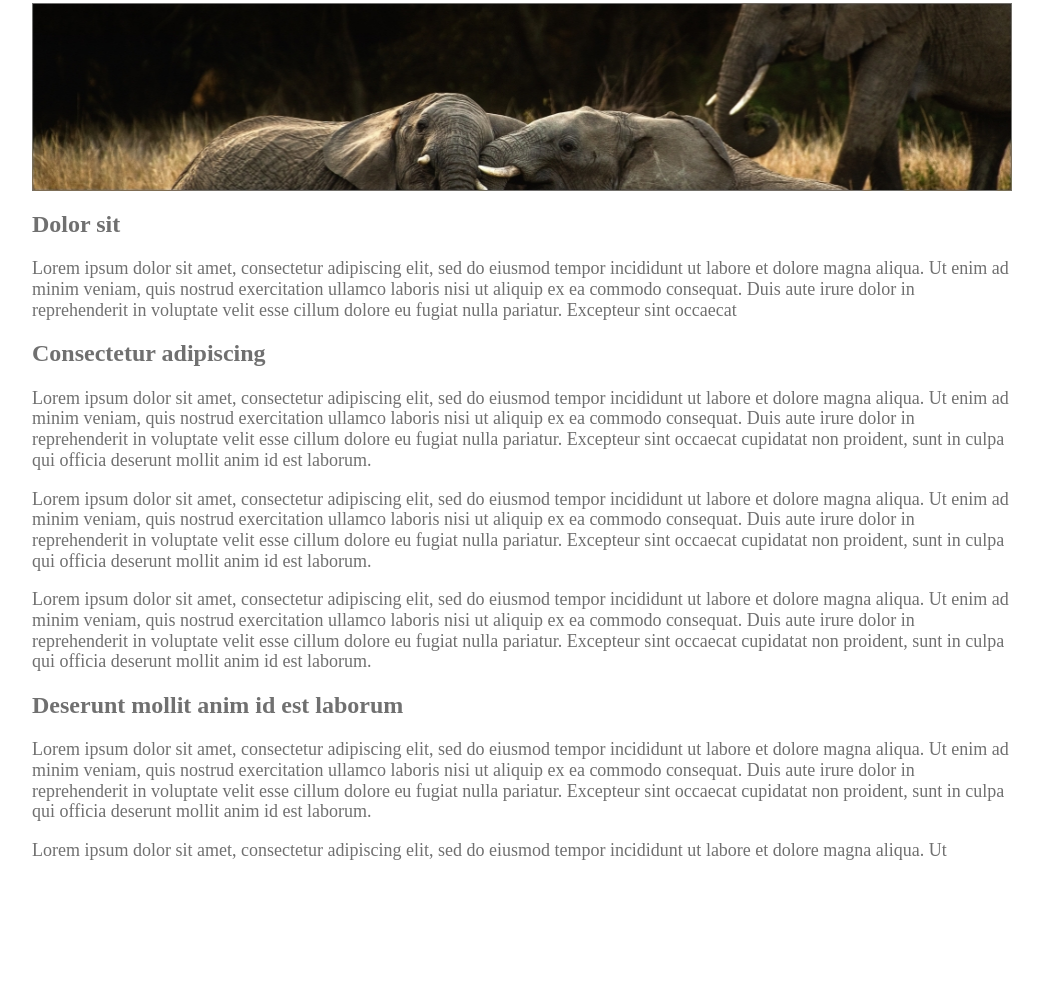
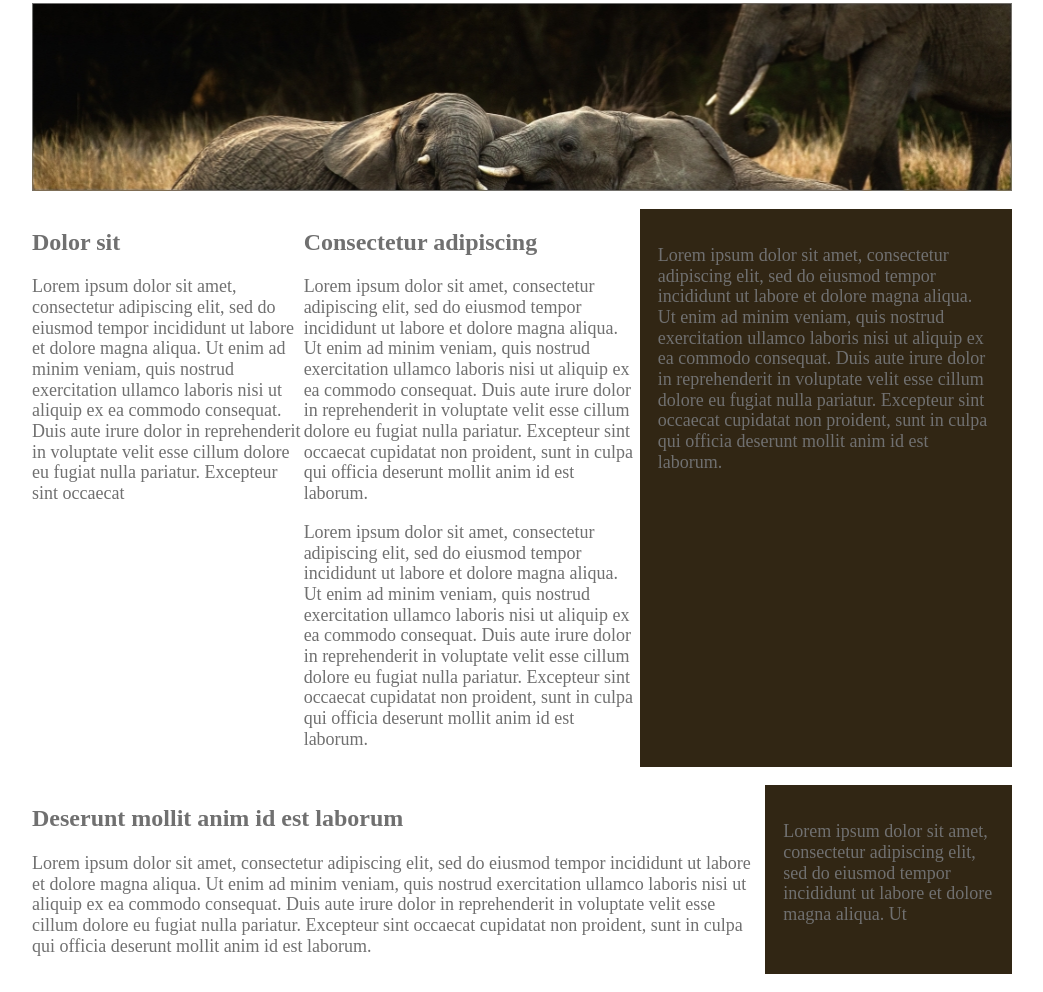
Before and after one commit to mf-dlcz/Flexbox-Refresher, a website built with Vite: page index.html in a window 1280 px wide. Shown: the part 117-1109 px from the top of the page, without its empty margins (118-1161 px from the left). Before the commit the page ends 996 px from the top, so only its background shows below. Built offline with nearby package versions, Linux system fonts and the light colour scheme.

Commit message:
Updated view of columns and added some padding

```diff
--- a/css/style.css
+++ b/css/style.css
@@ -5,20 +5,33 @@ body {
   color: #707070;
 }
 
+/*
+*   Layout
+*/
 .container {
   width: 90%;
   max-width: 980px;
   margin: 0 auto;
 }
 
-.yellow-text {
-  color: #B7832F;
+.columns {
+  display: flex;
+  margin: 1em 0;
+}
+
+.col-bg {
+  background-color: #312614;
+  padding: 1em;
 }
 
 h1{
   font-size: 3rem;
   text-align: center;
   color: #312614;
+}
+
+h1 span {
+  color: #B7832F;
 }
 
 h2 {
--- a/index.html
+++ b/index.html
@@ -10,12 +10,12 @@
 			rel="stylesheet"
 			href="https://cdnjs.cloudflare.com/ajax/libs/normalize/8.0.1/normalize.css"
 		/>
-		<title>Starting to think responsively</title>
+		<title>Start to think responsively</title>
 		<link rel="stylesheet" href="css/style.css" />
 	</head>
 	<body>
 		<div class="container">
-			<h1>Let's start <span class="yellow-text">getting a little</span> more fancy!</h1>
+			<h1>Let's start <span>getting a little</span> more fancy!</h1>
 			<img
 				src="/images/elephants.jpg"
 				alt="two small elephants playing with eachother"
@@ -55,7 +55,7 @@
 						laborum.
 					</p>
 				</div>
-				<div class="col">
+				<div class="col col-bg">
 					<p>
 						Lorem ipsum dolor sit amet, consectetur adipiscing elit, sed do
 						eiusmod tempor incididunt ut labore et dolore magna aliqua. Ut
@@ -83,7 +83,7 @@
 						laborum.
 					</p>
 				</div>
-				<div class="col">
+				<div class="col col-bg">
 					<p>
 						Lorem ipsum dolor sit amet, consectetur adipiscing elit, sed do
 						eiusmod tempor incididunt ut labore et dolore magna aliqua. Ut
```
Also changed, not shown: 1 other file.
